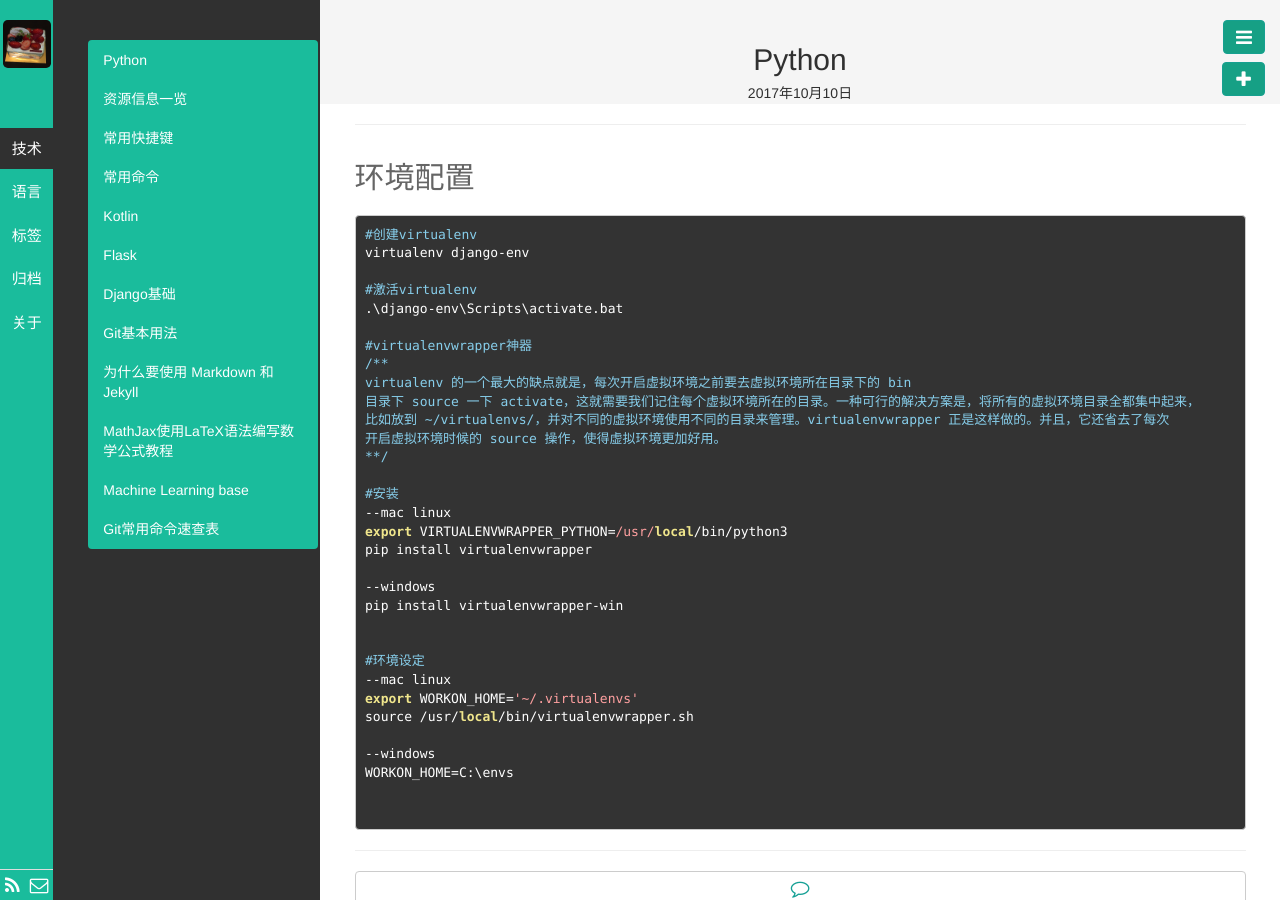
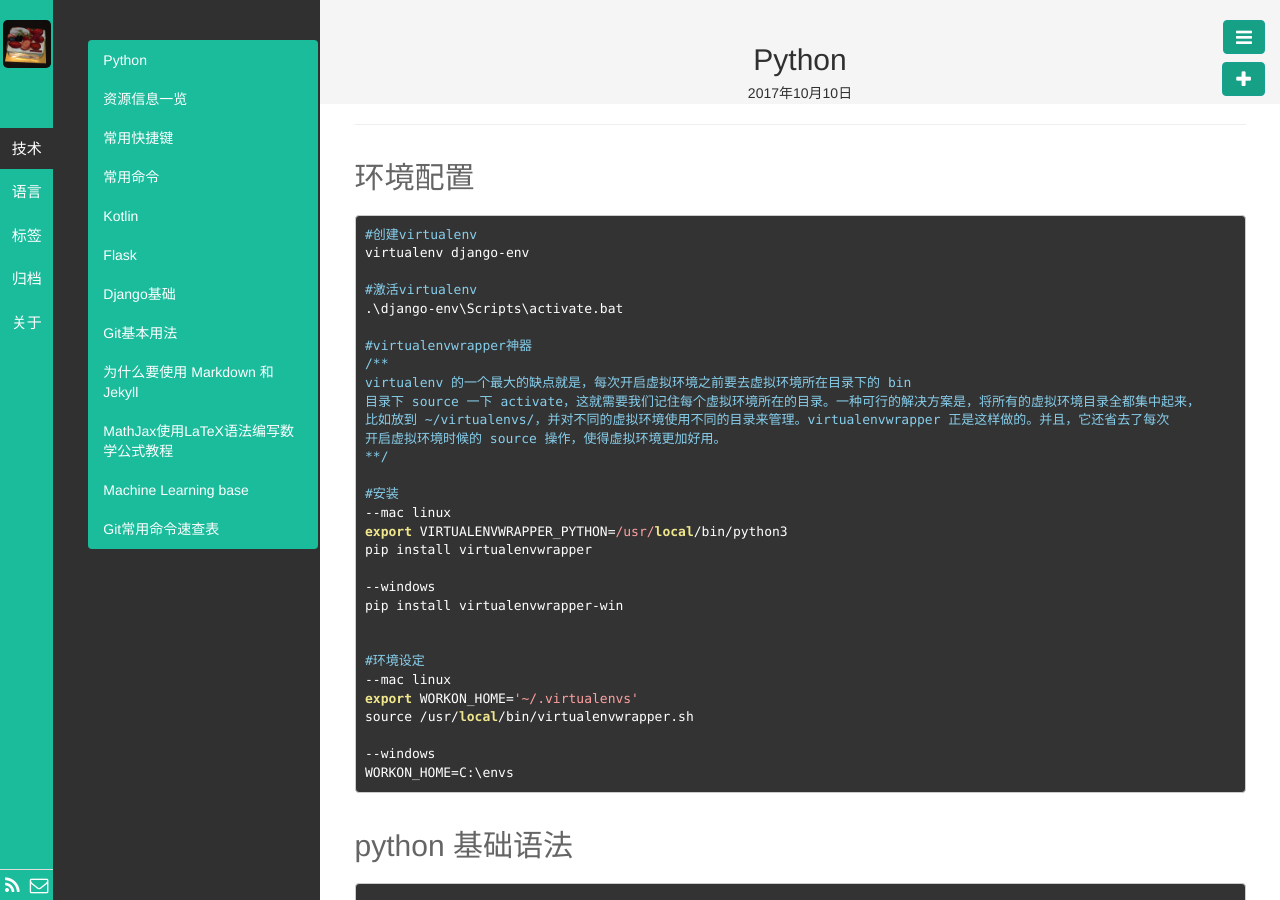
Before and after one commit to kyoyo/kyoyo.github.io, a Jekyll site: the page built from _posts/技術/2017-10-10-Python.md, in a window 1280 px wide. Built offline with Jekyll 4.4.1, drawn with Linux system fonts in a browser that asks for light colours; Markdown is read by kramdown in place of the engine named in the settings.

Commit message:
Update 2017-10-10-Python.md

````diff
--- a/_posts/技術/2017-10-10-Python.md
+++ b/_posts/技術/2017-10-10-Python.md
@@ -40,6 +40,9 @@ source /usr/local/bin/virtualenvwrapper.sh
 --windows
 WORKON_HOME=C:\envs
 
+```
 
+##python 基础语法
+```
 
 ```
````
